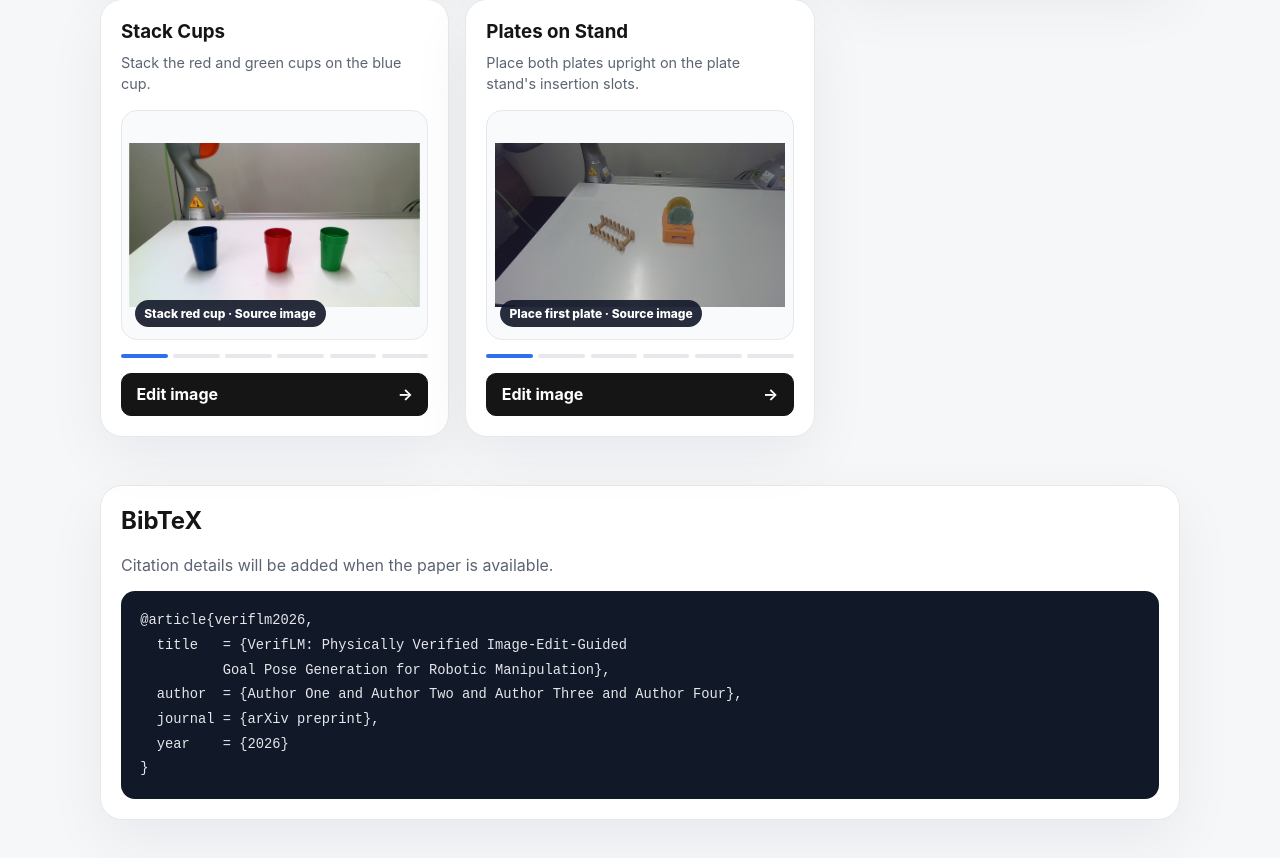
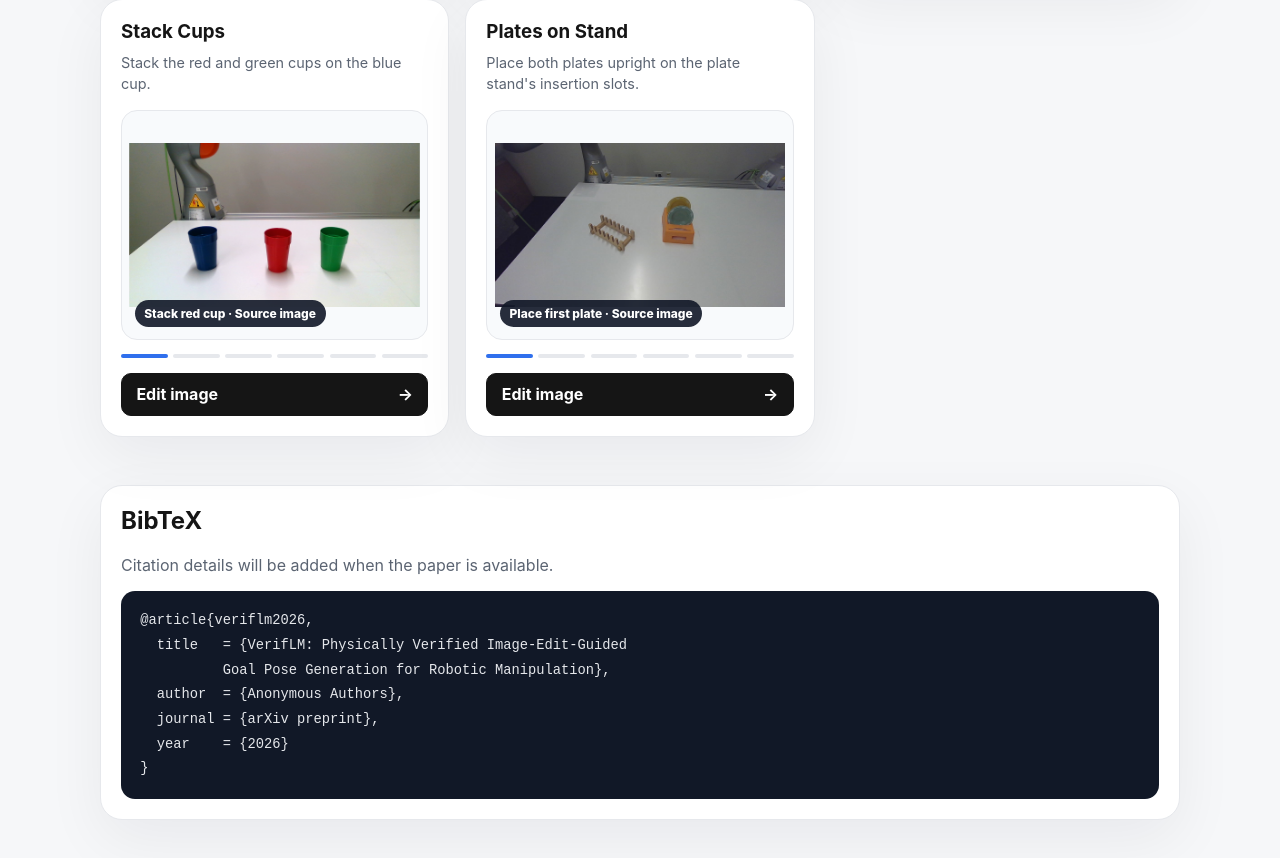
Before and after one commit to VerifLM/VerifLM-webpage, a React (Vite) app: page / in a window 1280 px wide. Shown: the part 3043-3901 px from the top of the page. Built offline with nearby package versions, Linux system fonts and the light colour scheme.

Commit message:
Update App.jsx

```diff
--- a/src/App.jsx
+++ b/src/App.jsx
@@ -75,7 +75,7 @@ export default function App() {
         <pre className="bibtex-placeholder" aria-label="BibTeX citation placeholder"><code>{`@article{veriflm2026,
   title   = {VerifLM: Physically Verified Image-Edit-Guided
           Goal Pose Generation for Robotic Manipulation},
-  author  = {Author One and Author Two and Author Three and Author Four},
+  author  = {Anonymous Authors},
   journal = {arXiv preprint},
   year    = {2026}
 }`}</code></pre>
```
